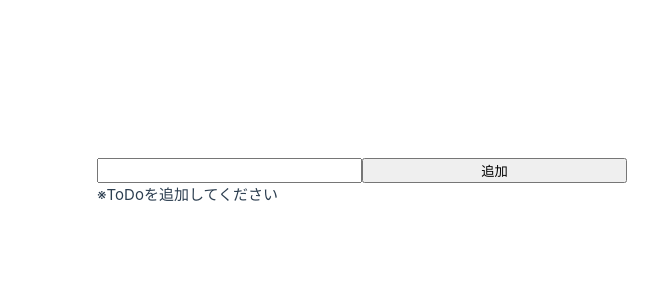
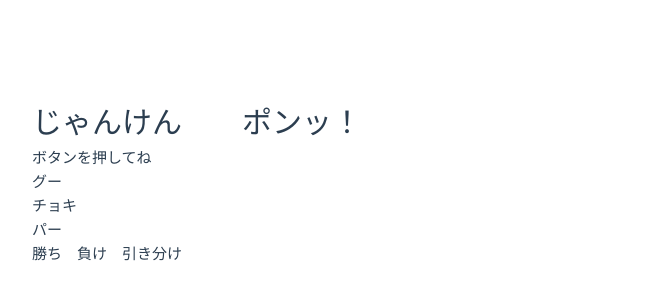
Before and after one commit to takaaki2255/Vue-test, a Vue app: page / in a window 1280 px wide. Shown: the part 218-518 px from the top of the page, without its empty margins (278-936 px from the left). Built offline with nearby package versions, Linux system fonts and the light colour scheme.

Commit message:
アプリ作成開始

```diff
--- a/src/App.vue
+++ b/src/App.vue
@@ -57,7 +57,7 @@ const addTodo = () => {
   </ul>
 </template> -->
 
-<script setup>
+<!-- <script setup>
 import { ref } from "vue";
 
 const todos = ref([]);
@@ -82,4 +82,30 @@ const removeTodo = (index) => {
     </li>
   </ul>
   <p v-if="todos.length === 0">※ToDoを追加してください</p>
+</template> -->
+
+<!-- アプリ開発名　簡易型ジャンケンポン -->
+<script setup></script>
+
+<template>
+  <head>
+    <meta charset="utf-8" />
+    <title>rock paper scissors</title>
+    <!-- <style></style> -->
+  </head>
+  <body>
+    <div class="container">
+      <h1>じゃんけん　　ポンッ！</h1>
+      <div>
+        <p>ボタンを押してね</p>
+        <p>グー</p>
+        <p>チョキ</p>
+        <p>パー</p>
+      </div>
+      <div>
+        <p>勝ち　負け　引き分け</p>
+      </div>
+    </div>
+  </body>
+  <footer></footer>
 </template>
```
